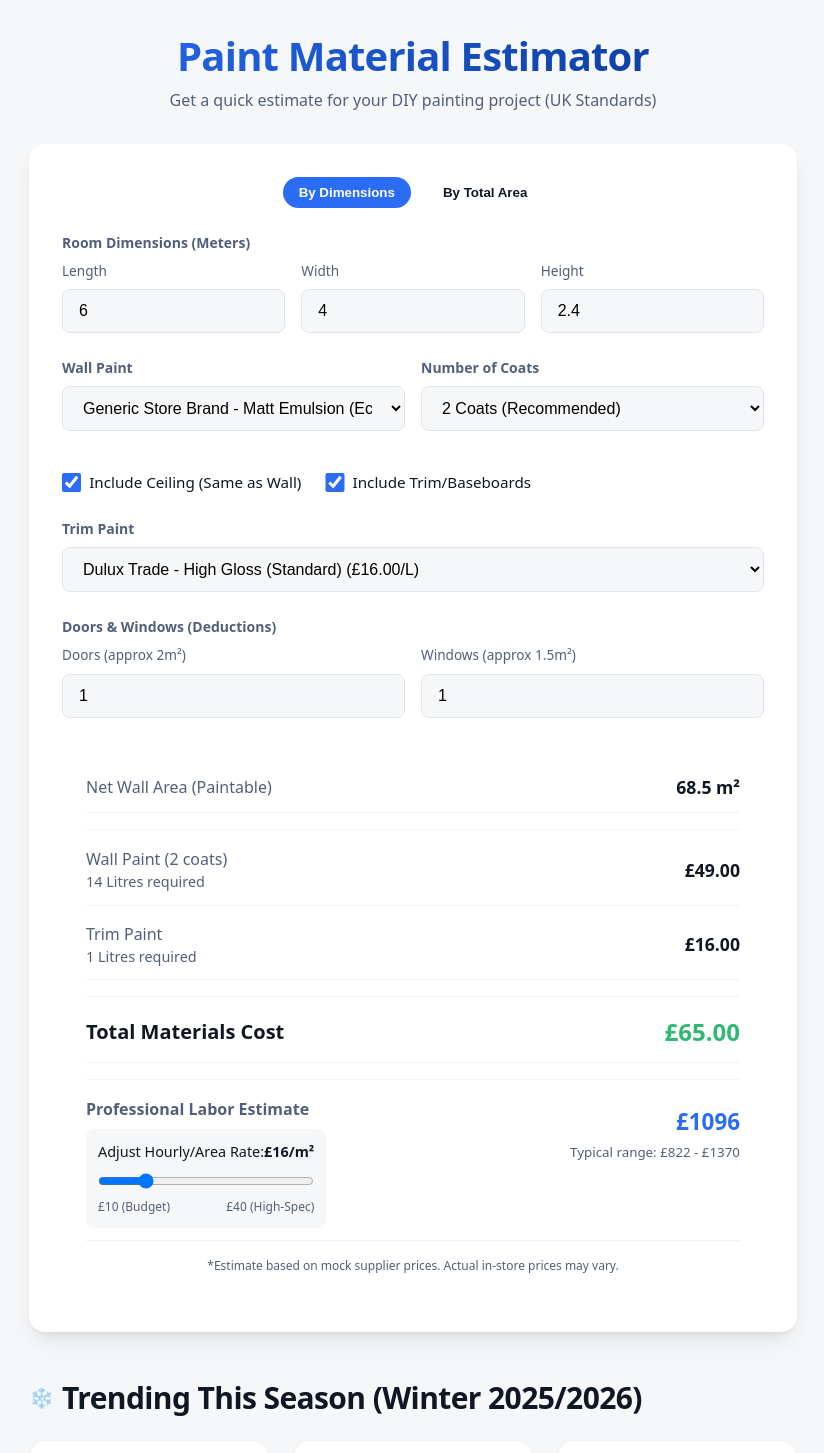
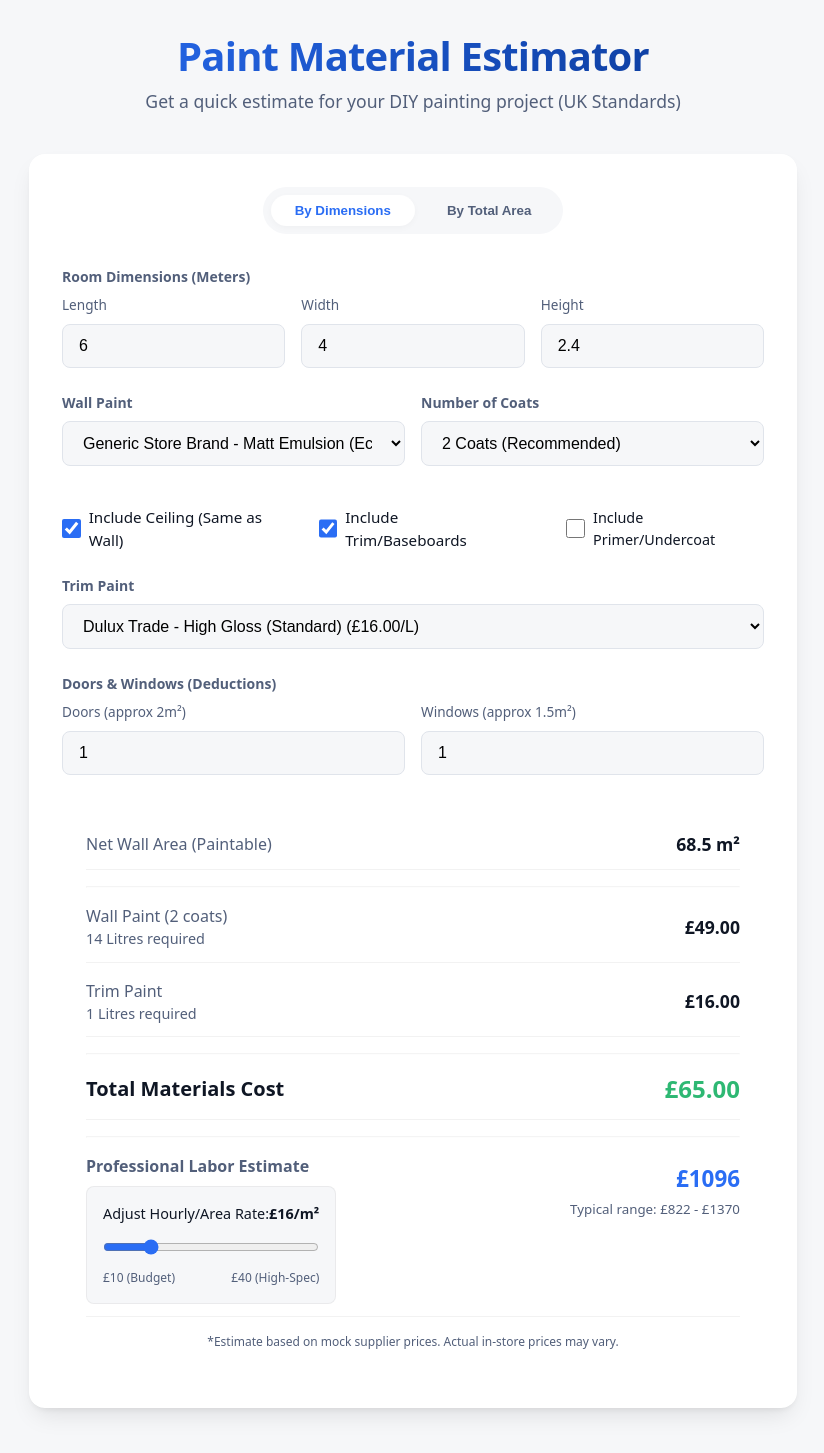
Before and after one commit to Richmbrm/painting-estimator, a Next.js app: page / in a window 1280 px wide. Shown: the top 1453 px of the page, without its empty margins (227-1051 px from the left). Built offline with nearby package versions, Linux system fonts and the light colour scheme.

Commit message:
Refactor: Replace inline styles with design system classes in index.tsx

```diff
--- a/src/pages/index.tsx
+++ b/src/pages/index.tsx
@@ -25,6 +25,7 @@ export default function Home() {
   const [coats, setCoats] = useState<number>(2);
   const [includeCeiling, setIncludeCeiling] = useState<boolean>(true);
   const [includeTrim, setIncludeTrim] = useState<boolean>(true);
+  const [includePrimer, setIncludePrimer] = useState<boolean>(false);
 
   const [numDoors, setNumDoors] = useState<number | ''>(1);
   const [numWindows, setNumWindows] = useState<number | ''>(1);
@@ -36,6 +37,7 @@ export default function Home() {
   useEffect(() => {
     const wallProduct = getProductById(wallProductId);
     const trimProduct = includeTrim ? getProductById(trimProductId) : null;
+    const primerProduct = includePrimer ? getProductById('trim_primer') : null;
 
     if (!wallProduct) return; // Should not happen with defaults
 
@@ -67,10 +69,12 @@ export default function Home() {
       numWindows === '' ? 0 : numWindows,
       // In Area mode, we disable specific ceiling logic (assumed in total) or force false
       inputMode === 'dimensions' ? includeCeiling : false,
-      laborRate
+      laborRate,
+      includePrimer,
+      primerProduct || null
     );
     setResult(res);
-  }, [width, length, height, customWallArea, inputMode, wallProductId, trimProductId, coats, numDoors, numWindows, includeCeiling, includeTrim, laborRate]);
+  }, [width, length, height, customWallArea, inputMode, wallProductId, trimProductId, coats, numDoors, numWindows, includeCeiling, includeTrim, laborRate, includePrimer]);
 
   // Helper for safe number input updates
   const handleDimensionChange = (
@@ -115,41 +119,24 @@ export default function Home() {
       </Head>
 
       <main>
-        <header style={{ textAlign: 'center', marginBottom: '2rem' }}>
+        <header className="header-hero">
           <h1>Paint Material Estimator</h1>
-          <p style={{ color: 'var(--text-muted)' }}>Get a quick estimate for your DIY painting project (UK Standards)</p>
+          <p>Get a quick estimate for your DIY painting project (UK Standards)</p>
         </header>
 
         <div className="card">
           {/* Mode Toggle */}
-          <div style={{ display: 'flex', justifyContent: 'center', marginBottom: '1.5rem', gap: '1rem' }}>
+          {/* Mode Toggle */}
+          <div className="toggle-group">
             <button
               onClick={() => setInputMode('dimensions')}
-              style={{
-                padding: '0.5rem 1rem',
-                borderRadius: '2rem',
-                border: 'none',
-                background: inputMode === 'dimensions' ? 'var(--primary)' : 'var(--surface-2)',
-                color: inputMode === 'dimensions' ? 'white' : 'var(--text-main)',
-                fontWeight: 600,
-                cursor: 'pointer',
-                transition: 'all 0.2s ease'
-              }}
+              className={`btn-toggle ${inputMode === 'dimensions' ? 'active' : ''}`}
             >
               By Dimensions
             </button>
             <button
               onClick={() => setInputMode('area')}
-              style={{
-                padding: '0.5rem 1rem',
-                borderRadius: '2rem',
-                border: 'none',
-                background: inputMode === 'area' ? 'var(--primary)' : 'var(--surface-2)',
-                color: inputMode === 'area' ? 'white' : 'var(--text-main)',
-                fontWeight: 600,
-                cursor: 'pointer',
-                transition: 'all 0.2s ease'
-              }}
+              className={`btn-toggle ${inputMode === 'area' ? 'active' : ''}`}
             >
               By Total Area
             </button>
@@ -254,6 +241,17 @@ export default function Home() {
               />
               Include Trim/Baseboards
             </label>
+
+            {includeTrim && (
+              <label className="checkbox-visual" style={{ marginLeft: '1.5rem', fontSize: '0.9rem' }}>
+                <input
+                  type="checkbox"
+                  checked={includePrimer}
+                  onChange={(e) => setIncludePrimer(e.target.checked)}
+                />
+                Include Primer/Undercoat
+              </label>
+            )}
           </div>
 
           {includeTrim && (
@@ -294,7 +292,7 @@ export default function Home() {
               </div>
             </div>
             {inputMode === 'area' && (
-              <small style={{ display: 'block', marginTop: '0.5rem', color: 'var(--text-muted)' }}>
+              <small className="deductions-note">
                 * Deductions are subtracted from your total area input above.
               </small>
             )}
@@ -332,6 +330,18 @@ export default function Home() {
                 </div>
               )}
 
+              {result.primerPaint && (
+                <div className="result-item" style={{ marginTop: '1rem' }}>
+                  <div>
+                    <span className="result-label">Primer/Undercoat</span>
+                    <div style={{ fontSize: '0.9rem', color: 'var(--text-muted)' }}>
+                      {result.primerPaint.litresNeeded} Litres required
+                    </div>
+                  </div>
+                  <div className="result-value">£{result.primerPaint.cost.toFixed(2)}</div>
+                </div>
+              )}
+
               <hr style={{ margin: '1rem 0', opacity: 0.1 }} />
 
               <div className="result-item" style={{ fontSize: '1.25rem', fontWeight: 700 }}>
@@ -351,8 +361,8 @@ export default function Home() {
                       <span className="result-label" style={{ fontWeight: 600, display: 'block', marginBottom: '0.5rem' }}>Professional Labor Estimate</span>
 
                       {/* Interactive Labor Rate Control */}
-                      <div style={{ background: 'var(--surface-1)', padding: '0.75rem', borderRadius: 'var(--radius-sm)', marginTop: '0.5rem' }}>
-                        <label style={{ display: 'flex', justifyContent: 'space-between', fontSize: '0.9rem', marginBottom: '0.5rem' }}>
+                      <div className="labor-control-panel">
+                        <label className="labor-header">
                           <span>Adjust Hourly/Area Rate:</span>
                           <strong>£{laborRate}/m²</strong>
                         </label>
@@ -363,9 +373,8 @@ export default function Home() {
                           step="1"
                           value={laborRate}
                           onChange={(e) => setLaborRate(Number(e.target.value))}
-                          style={{ width: '100%', cursor: 'pointer' }}
                         />
-                        <div style={{ display: 'flex', justifyContent: 'space-between', fontSize: '0.75rem', color: 'var(--text-muted)', marginTop: '0.2rem' }}>
+                        <div className="range-labels">
                           <span>£10 (Budget)</span>
                           <span>£40 (High-Spec)</span>
                         </div>
--- a/src/styles/globals.css
+++ b/src/styles/globals.css
@@ -336,3 +336,81 @@ select:focus {
   color: var(--text-muted);
   line-height: 1.4;
 }
+
+/* New Utilities for Refactor */
+.header-hero {
+  text-align: center;
+  margin-bottom: 2.5rem;
+}
+
+.header-hero p {
+  color: var(--text-muted);
+  font-size: 1.1rem;
+}
+
+.toggle-group {
+  display: flex;
+  justify-content: center;
+  margin-bottom: 2rem;
+  background: var(--surface-1);
+  padding: 0.5rem;
+  border-radius: 2rem;
+  width: fit-content;
+  margin-left: auto;
+  margin-right: auto;
+  gap: 0.5rem;
+}
+
+.btn-toggle {
+  padding: 0.5rem 1.5rem;
+  border-radius: 1.5rem;
+  border: none;
+  background: transparent;
+  color: var(--text-muted);
+  font-weight: 600;
+  cursor: pointer;
+  transition: all 0.2s ease;
+}
+
+.btn-toggle.active {
+  background: white;
+  color: var(--primary);
+  box-shadow: var(--shadow-sm);
+}
+
+.labor-control-panel {
+  background: var(--surface-1);
+  padding: 1rem;
+  border-radius: var(--radius-sm);
+  margin-top: 0.5rem;
+  border: 1px solid rgba(0,0,0,0.05);
+}
+
+.labor-header {
+  display: flex;
+  justify-content: space-between;
+  font-size: 0.9rem;
+  margin-bottom: 0.75rem;
+}
+
+.range-labels {
+  display: flex;
+  justify-content: space-between;
+  font-size: 0.75rem;
+  color: var(--text-muted);
+  margin-top: 0.5rem;
+}
+
+input[type=range] {
+  width: 100%;
+  cursor: pointer;
+  accent-color: var(--primary);
+}
+
+.deductions-note {
+  display: block;
+  margin-top: 0.75rem;
+  color: var(--text-muted);
+  font-size: 0.85rem;
+  font-style: italic;
+}
--- a/src/utils/calculator.ts
+++ b/src/utils/calculator.ts
@@ -17,6 +17,12 @@ export interface EstimationResult {
     };
 
     trimPaint?: {
+        litresNeeded: number;
+        cost: number;
+        product: PaintProduct;
+    };
+
+    primerPaint?: {
         litresNeeded: number;
         cost: number;
         product: PaintProduct;
@@ -45,7 +51,9 @@ export function calculatePaintEstimate(
     numDoors: number = 0,
     numWindows: number = 0,
     includeCeiling: boolean = false,
-    laborRatePerSqM: number = 16 // Default to average
+    laborRatePerSqM: number = 16, // Default to average
+    includePrimer: boolean = false,
+    primerProduct: PaintProduct | null = null
 ): EstimationResult {
     let grossWallArea = 0;
 
@@ -112,7 +120,31 @@ export function calculatePaintEstimate(
         };
     }
 
-    // 6. Labor Cost Estimation (UK Average £12 - £20 per sqm for prep + 2 coats)
+    // 6. Primer Paint Calc (Optional)
+    let primerResult: EstimationResult['primerPaint'];
+    if (includePrimer && primerProduct) {
+        // Assume 1 coat of primer is enough for basic work
+        // Use calculate trim area logic (which we don't have stored separately, let's refactor slightly to get area)
+        // Refactor: We need 'totalTrimArea' available.
+
+        // RE-CALC AREA (to avoid major refactor, just re-use logic)
+        const skirtingArea = perimeter * 0.15;
+        const totalItems = numDoors + numWindows;
+        const doorFrameArea = totalItems * 0.5;
+        const totalTrimArea = skirtingArea + doorFrameArea;
+
+        const primerCoverageNeeded = totalTrimArea * 1; // 1 coat
+        const primerLitres = Math.ceil(primerCoverageNeeded / primerProduct.coveragePerLitre);
+        const actualPrimerLitres = Math.max(1, primerLitres);
+
+        primerResult = {
+            litresNeeded: actualPrimerLitres,
+            cost: actualPrimerLitres * primerProduct.pricePerLitre,
+            product: primerProduct
+        };
+    }
+
+    // 7. Labor Cost Estimation (UK Average £12 - £20 per sqm for prep + 2 coats)
     const laborMin = paintableArea * 12;
     const laborMax = paintableArea * 20;
     const preciseLaborCost = paintableArea * laborRatePerSqM;
@@ -129,7 +161,9 @@ export function calculatePaintEstimate(
 
         trimPaint: trimResult,
 
-        totalEstimatedCost: wallCost + (trimResult?.cost || 0),
+        primerPaint: primerResult,
+
+        totalEstimatedCost: wallCost + (trimResult?.cost || 0) + (primerResult?.cost || 0),
 
         estimatedLaborCost: {
             min: laborMin,
--- a/src/utils/supplier_data.ts
+++ b/src/utils/supplier_data.ts
@@ -2,7 +2,7 @@ export interface PaintProduct {
     id: string;
     name: string;
     brand: string;
-    type: 'wall' | 'trim';
+    type: 'wall' | 'trim' | 'primer';
     pricePerLitre: number;
     coveragePerLitre: number; // m2/L
     description: string;
@@ -65,6 +65,17 @@ export const SUPPLIER_DATA: PaintProduct[] = [
         pricePerLitre: 28.00,
         coveragePerLitre: 12,
         description: 'Low sheen finish for woodwork and metal.'
+    },
+
+    // --- Primer/Undercoat ---
+    {
+        id: 'trim_primer',
+        name: 'Wood Primer & Undercoat',
+        brand: 'Generic Trade',
+        type: 'primer',
+        pricePerLitre: 12.00,
+        coveragePerLitre: 12,
+        description: 'Essential base for bare wood or significant colour changes.'
     }
 ];
 
```
